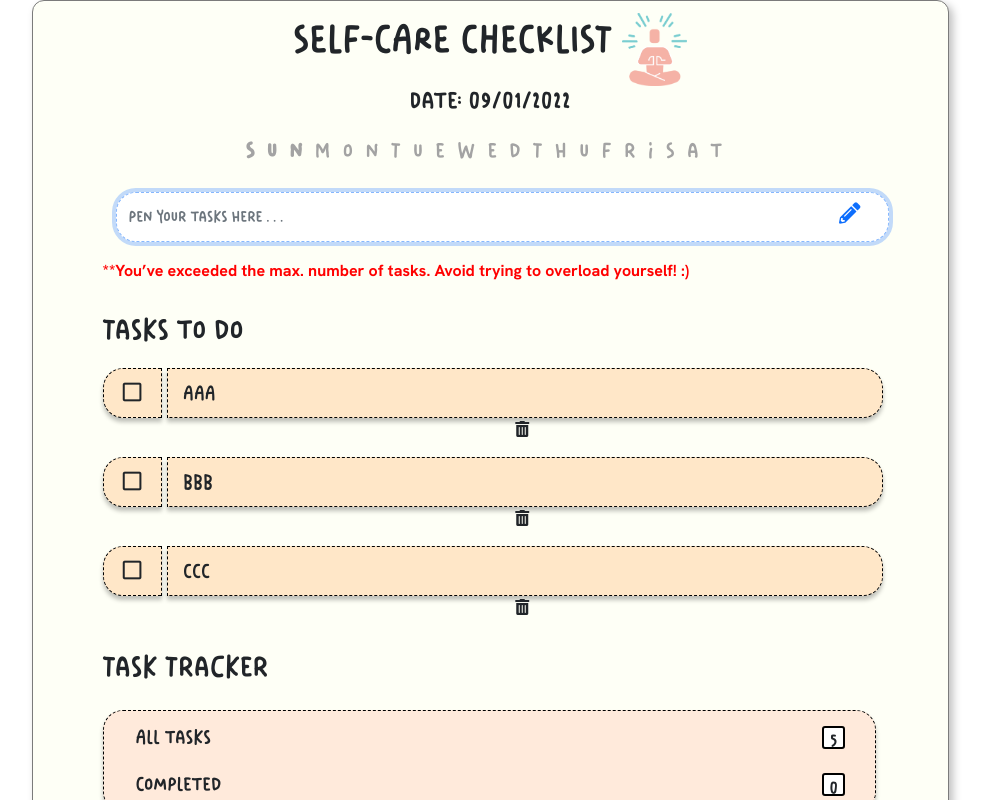
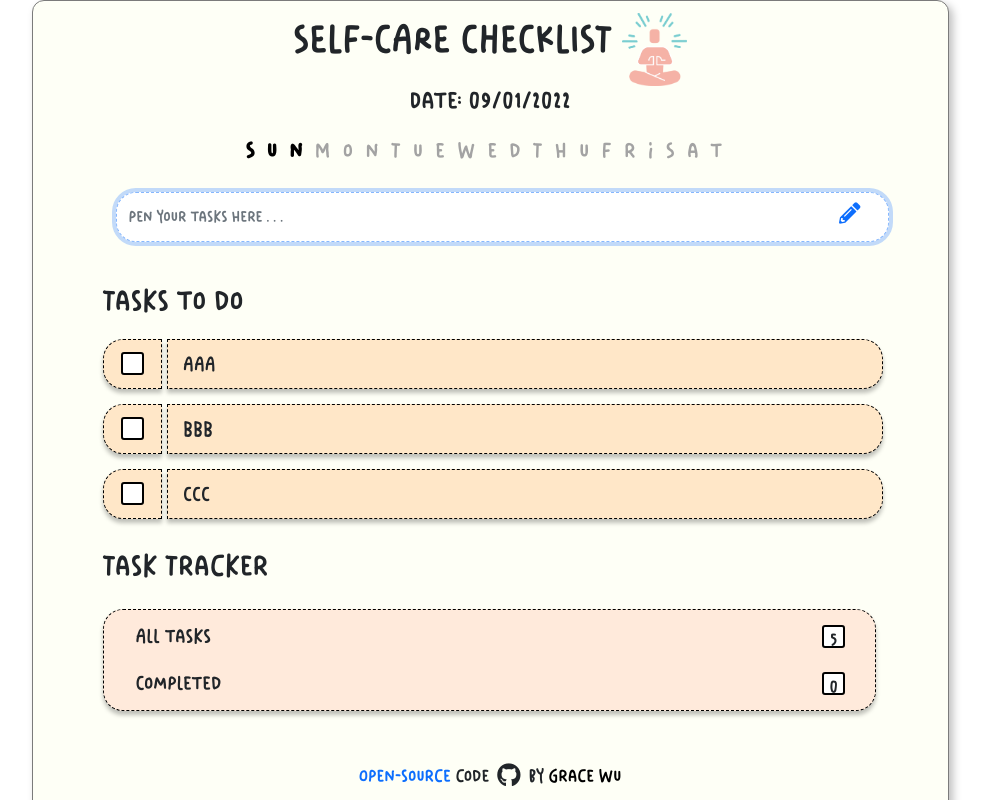
Before and after one commit to gracexuerwu/checklist-project, a React (Create React App) app: page / in a window 1280 px wide. Shown: the top 800 px of the page, without its empty margins (150-1138 px from the left). Built offline with nearby package versions, Linux system fonts and the light colour scheme.

Commit message:
errorMessage

```diff
--- a/src/App.css
+++ b/src/App.css
@@ -55,6 +55,9 @@ h2 {
 
   color: #a3a3a3;
 }
+strong {
+  color: black;
+}
 .Heading {
   text-align: start;
   font-size: 30px;
--- a/src/App.js
+++ b/src/App.js
@@ -25,6 +25,16 @@ function App() {
     { task: 'BBB', status: false },
     { task: 'CCC', status: false }
   ]);
+  console.log(todoArray.length);
+
+  function errorMessage() {
+    if (todoArray.length > 5) {
+      return <div>**You’ve exceeded the max. number of tasks. Avoid trying to overload yourself! :)</div>;
+    }
+    else {
+      return null;
+    }
+  }
 
   //Date
   let date = new Date();
@@ -54,14 +64,14 @@ function App() {
         <h2>Date: {currentDate}</h2>
         <div className="daysOfTheWeek">{daysOfTheWeek.map((day, index) => {
           if (index === dayIndex) {
-            return (<strong key={index}>{day}</strong>);
+            return (<strong key={index} className="daysOfTheWeekBold">{day}</strong>);
           }
           else {
             return (<span key={index}>{day}</span>);
           }
         })}</div>
         <EnterTaskColumn callback={callbackByEnterTaskColumn} />
-        <div className="EnterMessage">**You’ve exceeded the max. number of tasks. Avoid trying to overload yourself! :)</div>
+        <div className="EnterMessage">{errorMessage}</div>
         <div className="Heading">Tasks to do</div>
         {/* <TaskColumn task="AAA" />
         <TaskColumn task="CCC" /> */}
--- a/src/components/TaskColumn.js
+++ b/src/components/TaskColumn.js
@@ -7,14 +7,14 @@ export default function TaskColumn(props) {
             <div className="row">
                 <div className="col-1">
                     <div className="TaskColumn-left">
-                        <i className="far fa-square fa-lg tickBox"></i>
+                        <div className="NumberBox"></div>
                     </div>
                 </div>
                 <div className="col-11">
                     <div className="TaskColumn-right float-left">
                         <p>{props.task}</p>
                     </div>
-                    <i class="fas fa-trash-alt float-right"></i>
+                    {/* <i class="fas fa-trash-alt float-right"></i> */}
                 </div>
             </div>
         </div >
--- a/src/styles/EnterTaskColumn.css
+++ b/src/styles/EnterTaskColumn.css
@@ -26,4 +26,6 @@
   margin-top: 20px;
   margin-bottom: 5px;
   box-shadow: 0px 4px 4px rgba(0, 0, 0, 0.25);
+  /* margin-right: 0px;
+  margin-left: 0px; */
 }
--- a/src/styles/TaskColumn.css
+++ b/src/styles/TaskColumn.css
@@ -55,3 +55,13 @@
 .TaskColumn .col-11 {
   padding: 0;
 }
+.NumberBox {
+  margin-top: 12px;
+  margin-left: 17px;
+  background: #ffffff;
+  border: 2px solid #000000;
+  box-sizing: border-box;
+  border-radius: 3px;
+  width: 23px;
+  height: 23px;
+}
```
